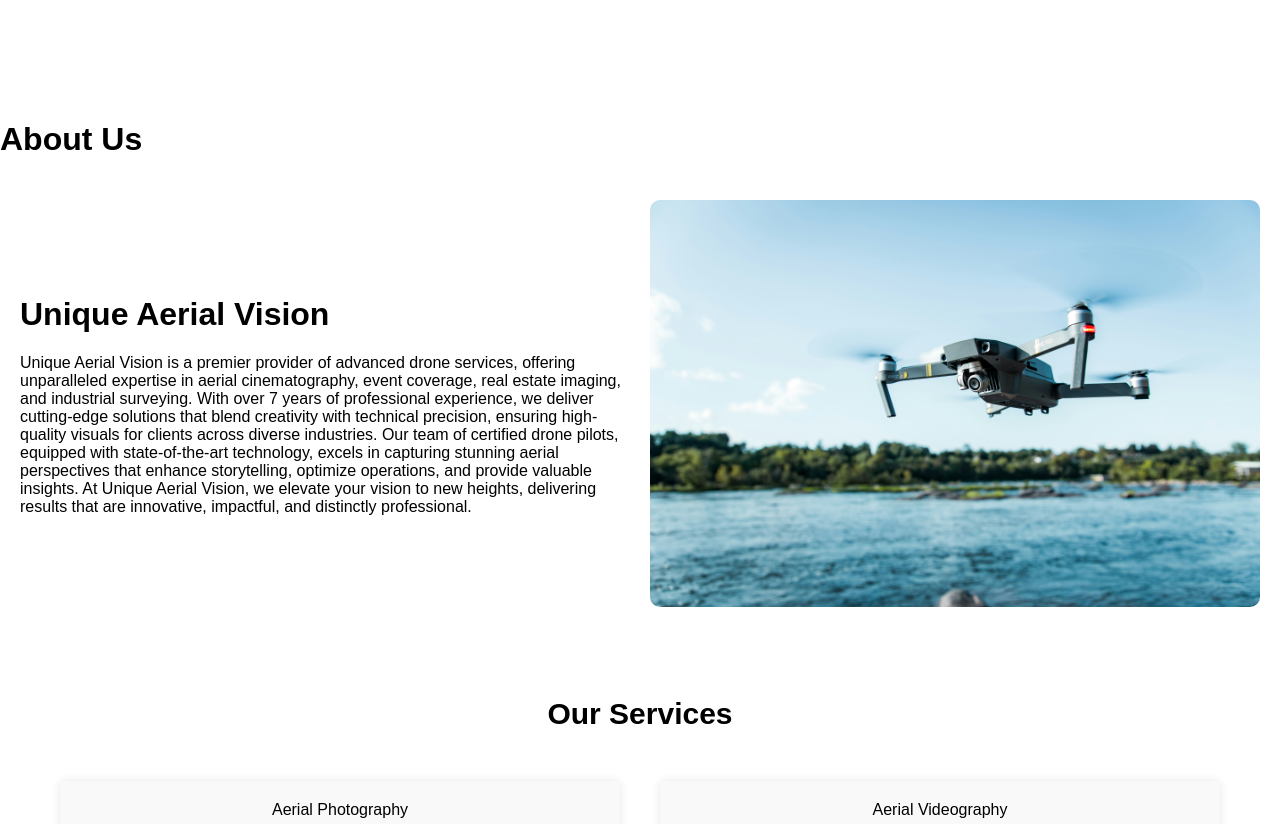
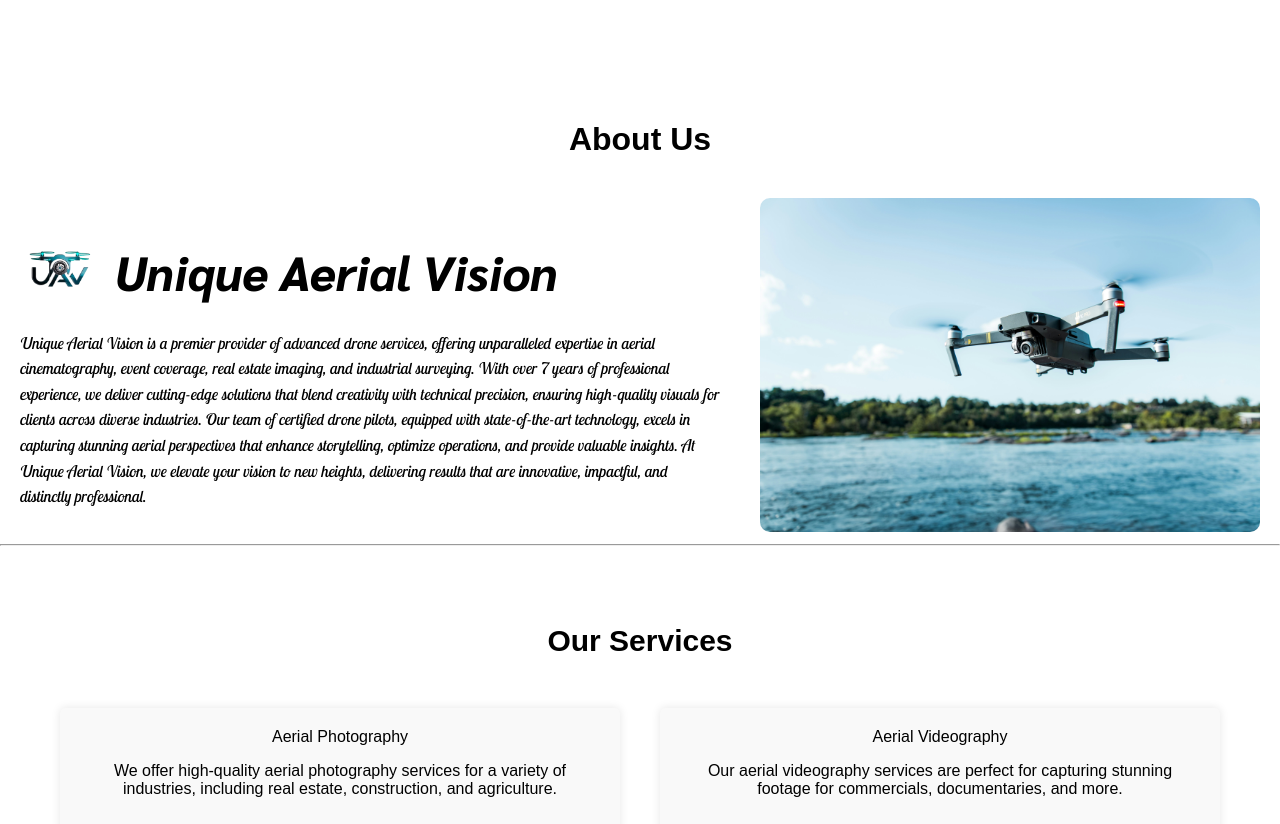
Before and after one commit to Hariharan-1107/Unique-Aerial-Vision, a React (Create React App) app: page / in a window 1280 px wide. Shown: the part 700-1524 px from the top of the page. Built offline with nearby package versions, Linux system fonts and the light colour scheme.

Commit message:
fonts add

```diff
--- a/public/index.html
+++ b/public/index.html
@@ -28,6 +28,12 @@
     <link rel="preload" href="Assets/image1.webp" as="image" />
     <link rel="preload" href="Assets/image2.webp" as="image" />
     <link rel="preload" href="Assets/image3.webp" as="image" />
+    <style>
+      @import url("https://fonts.googleapis.com/css2?family=Sarabun:ital,wght@0,100;0,200;0,300;0,400;0,500;0,600;0,700;0,800;1,100;1,200;1,300;1,400;1,500;1,600;1,700;1,800&display=swap");
+    </style>
+    <style>
+      @import url("https://fonts.googleapis.com/css2?family=Lobster+Two:ital,wght@0,400;0,700;1,400;1,700&family=Sarabun:ital,wght@0,100;0,200;0,300;0,400;0,500;0,600;0,700;0,800;1,100;1,200;1,300;1,400;1,500;1,600;1,700;1,800&display=swap");
+    </style>
   </head>
   <body>
     <noscript>You need to enable JavaScript to run this app.</noscript>
--- a/src/components/About.js
+++ b/src/components/About.js
@@ -1,13 +1,18 @@
 import "./Aboutus.css"; // Import CSS file for styling
-
+import logo from "./logo.png";
 export default function Aboutus() {
   return (
     <div>
-      <h1>About Us</h1>
+      <h1 className="heading">About Us</h1>
       <div className="about-container">
         <div className="about-text">
-          <h1>Unique Aerial Vision</h1>
-          <p>
+          <h1 className="sarabun-extrabold-italic">
+            <span>
+              <img src={logo} alt="logo" className="aboutlogo" />
+            </span>
+            Unique Aerial Vision
+          </h1>{" "}
+          <p className="lobster-two-regular-italic">
             Unique Aerial Vision is a premier provider of advanced drone
             services, offering unparalleled expertise in aerial cinematography,
             event coverage, real estate imaging, and industrial surveying. With
@@ -26,6 +31,7 @@ export default function Aboutus() {
           <img src="Assets/Drone.jpg" alt="Drone capturing aerial view" />
         </div>
       </div>
+      <hr></hr>
     </div>
   );
 }
--- a/src/components/Aboutus.css
+++ b/src/components/Aboutus.css
@@ -1,8 +1,21 @@
+.heading {
+  text-align: center;
+  margin-bottom: 40px; /* Adjusted spacing for a cleaner look */
+}
+
+.aboutlogo {
+  width: 80px;
+  height: 80px;
+  margin-right: 15px;
+  vertical-align: middle; /* Align logo with text */
+}
+
 .about-container {
   display: flex;
-  align-items: center;
+  align-items: flex-start; /* Align content to the top */
   justify-content: space-between;
-  padding: 20px;
+  gap: 20px; /* Adds space between text and image */
+  padding: 0 20px; /* Adds padding for better structure */
 }
 
 .about-text {
@@ -10,31 +23,51 @@
   padding-right: 20px;
 }
 
-.about-image {
-  flex: 1;
+.about-text h1 {
+  font-size: 3rem;
+  text-align: left; /* Align heading to the left */
+  margin-bottom: 20px;
   display: flex;
-  justify-content: flex-end;
+  align-items: center; /* Align logo and text on the same line */
+}
+
+.about-text p {
+  margin-top: 0;
+  font-size: 16px; /* Adjust font size for better readability */
+  line-height: 1.6; /* Increase line spacing for readability */
 }
 
 .about-image img {
-  max-width: 100%;
-  height: 100%;
-  border-radius: 10px; /* Optional: Adds rounded corners to the image */
+  width: 100%;
+  max-width: 500px;
+  height: auto;
+  border-radius: 10px;
 }
 
-@media (max-width: 768px) {
-  /* Responsive layout for smaller screens */
+@media screen and (max-width: 768px) {
   .about-container {
     flex-direction: column;
-    text-align: center;
+    align-items: center;
   }
 
   .about-text {
     padding-right: 0;
-    margin-bottom: 20px;
   }
 
-  .about-image {
-    justify-content: center;
+  .about-image img {
+    margin-top: 20px;
+    max-width: 100%;
   }
 }
+
+.sarabun-extrabold-italic {
+  font-family: "Sarabun", sans-serif;
+  font-weight: 800;
+  font-style: italic;
+}
+
+.lobster-two-regular-italic {
+  font-family: "Lobster Two", sans-serif;
+  font-weight: 400;
+  font-style: italic;
+}
```
